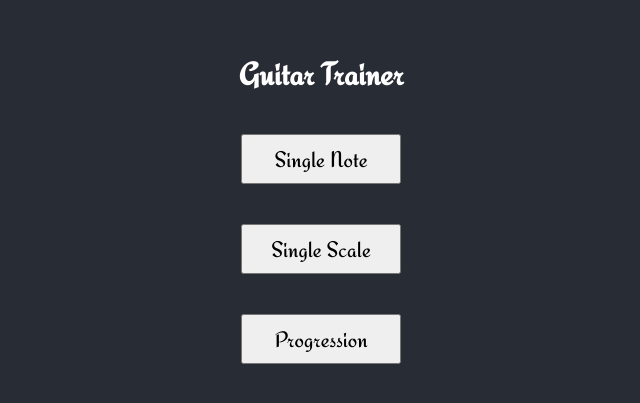
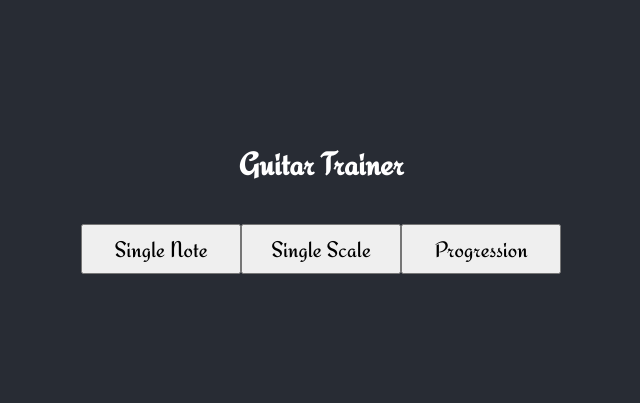
Before and after one commit to luciancic/guitar-trainer, a React (Create React App) app: page / in a window 1280 px wide. Shown: the part 191-594 px from the top of the page, without its empty margins (319-959 px from the left). Built offline with nearby package versions, Linux system fonts and the light colour scheme.

Commit message:
refactor home into own component

```diff
--- a/src/App.js
+++ b/src/App.js
@@ -1,4 +1,5 @@
-import React, { Fragment, useState } from 'react'
+import React, { useState } from 'react'
+import Home from './components/Home'
 import SingleNote from './components/SingleNote'
 import SingleScale from './components/SingleScale'
 import Progression from './components/Progression'
@@ -12,13 +13,7 @@ function App() {
 
   return (
     <div className='app'>
-      { screen === 'home' && <Fragment>
-        <h1>Guitar Trainer</h1>
-        <button onClick={() => setScreen('single note')}>Single Note</button>
-        <button onClick={() => setScreen('single scale')}>Single Scale</button>
-        <button onClick={() => setScreen('progression')}>Progression</button>
-      </Fragment>
-      }
+      { screen === 'home' && <Home setScreen={setScreen} />}
       { screen === 'single note' && <SingleNote back={back} />}
       { screen === 'single scale' && <SingleScale back={back} />}
       { screen === 'progression' && <Progression back={back} />}
--- /dev/null
+++ b/src/components/Home.js
@@ -0,0 +1,14 @@
+import React from 'react';
+
+function Home({ setScreen }) {
+  return (
+    <div>
+      <h1>Guitar Trainer</h1>
+      <button onClick={() => setScreen('single note')}>Single Note</button>
+      <button onClick={() => setScreen('single scale')}>Single Scale</button>
+      <button onClick={() => setScreen('progression')}>Progression</button>
+    </div>
+  )
+}
+
+export default Home;
```
